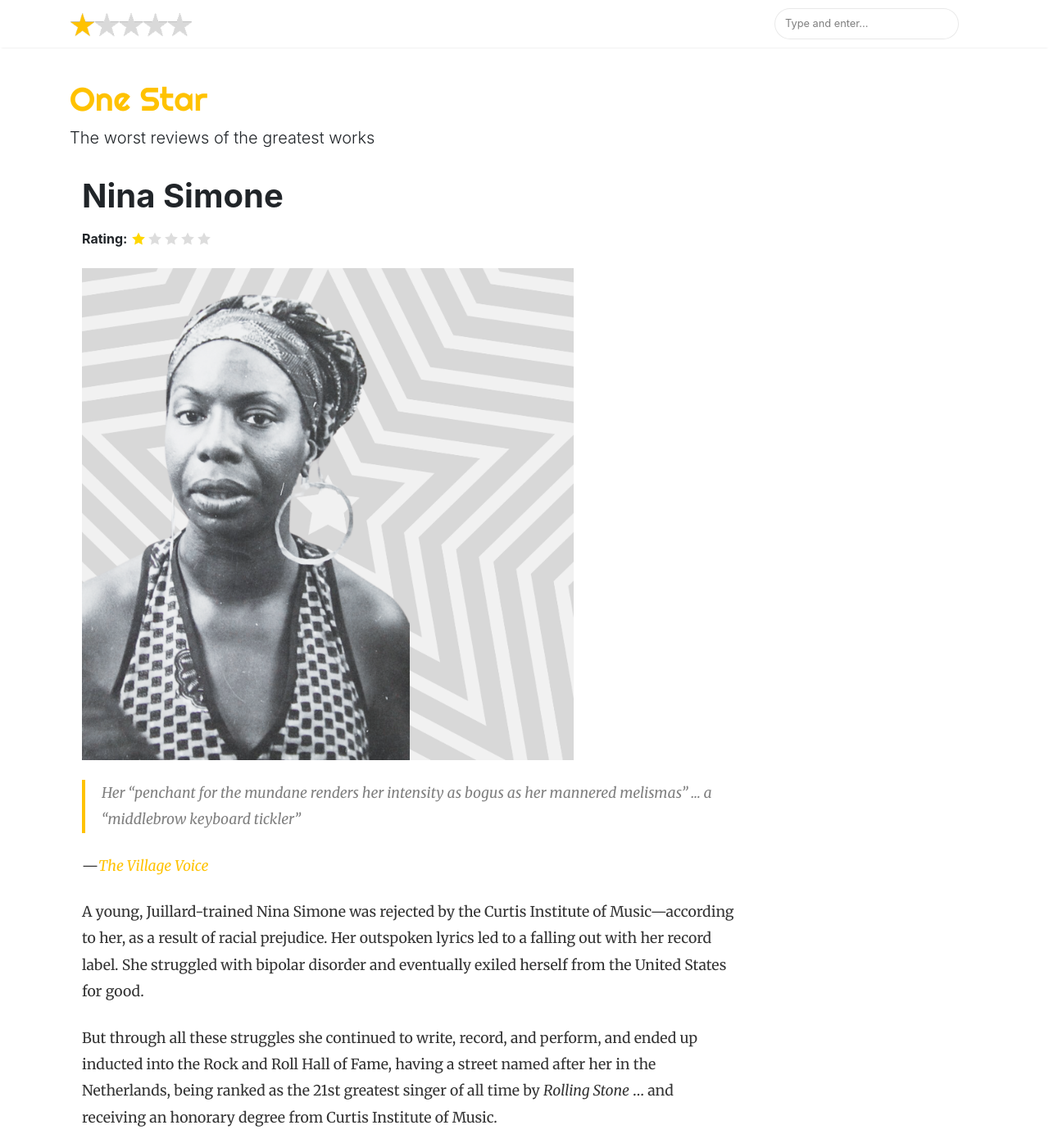
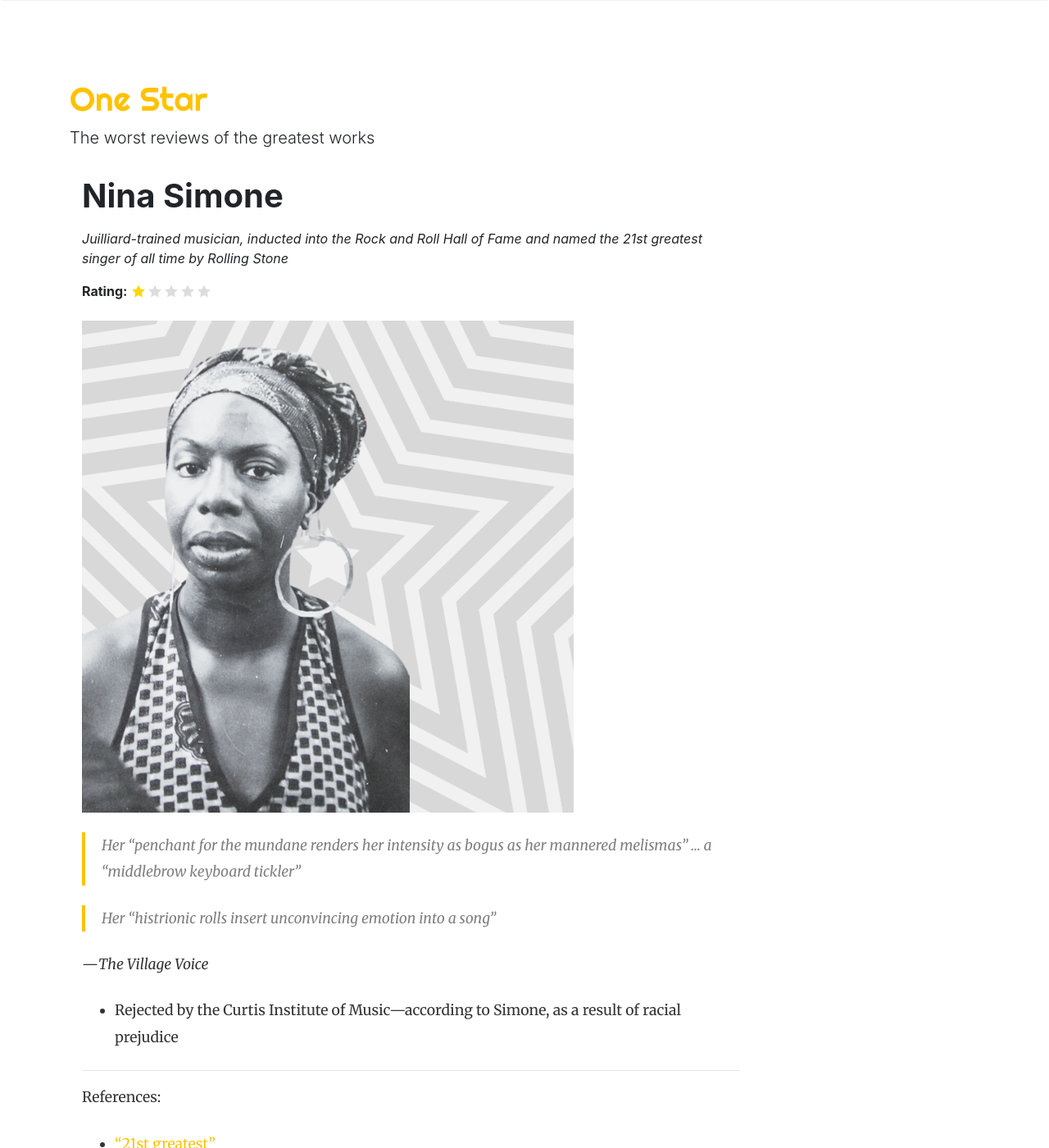
Before and after one commit to bruab/onestar, a Jekyll site: the page built from _posts/2024-03-13-nina-simone.md, in a window 1280 px wide and 1400 px high. Shown: the whole window at 82% size. Built offline with Jekyll 4.4.1, drawn with Linux system fonts in a browser that asks for light colours; nearby versions of some CDN libraries; comment, search, counter and statistics services are not loaded; some of the changed text lies outside the part shown.

Commit message:
updat enina

```diff
--- a/_posts/2024-03-13-nina-simone.md
+++ b/_posts/2024-03-13-nina-simone.md
@@ -4,16 +4,24 @@
 rating: 1
 categories: [ music ]
 image: assets/images/nina-simone.png
+excerpt: '"...middlebrow keyboard tickler"'
+bio: "Juilliard-trained musician, inducted into the Rock and Roll Hall of Fame and named the 21st greatest singer of all time by Rolling Stone"
 date: 2024-03-13
 featured: false
 ---
 
 > Her "penchant for the mundane renders her intensity as bogus as her mannered melismas" ... a "middlebrow keyboard tickler"
 
-—[_The Village Voice_](https://www.robertchristgau.com/xg/bk-aow/joy.php)
+> Her "histrionic rolls insert unconvincing emotion into a song"
 
-[comment]: See also https://www.robertchristgau.com/xg/cg/cgv9b-78.php for the quote
+—_The Village Voice_
 
-A young, Juillard-trained Nina Simone was rejected by the Curtis Institute of Music—according to her, as a result of racial prejudice. Her outspoken lyrics led to a falling out with her record label. She struggled with bipolar disorder and eventually exiled herself from the United States for good.
+- Rejected by the Curtis Institute of Music—according to Simone, as a result of racial prejudice
 
-But through all these struggles she continued to write, record, and perform, and ended up inducted into the Rock and Roll Hall of Fame, having a street named after her in the Netherlands, being ranked as the 21st greatest singer of all time by _Rolling Stone_ ... and receiving an honorary degree from Curtis Institute of Music.
+---
+
+References:
+
+- ["21st greatest"](https://www.rollingstone.com/music/music-lists/best-singers-all-time-1234642307/nina-simone-3-1234643179/)
+- ["middlebrow"](https://www.robertchristgau.com/xg/bk-aow/joy.php)
+- ["histrionic rolls"](https://www.robertchristgau.com/xg/cg/cgv9b-78.php)
```
